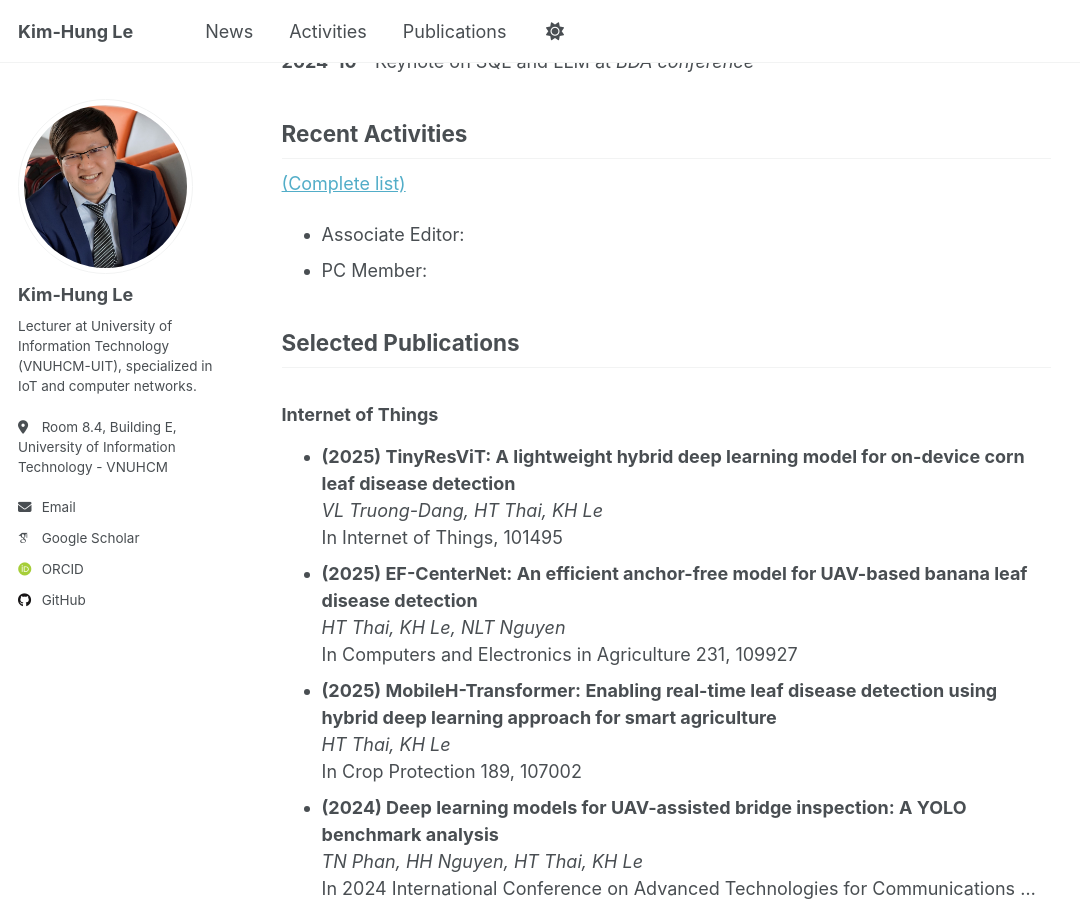
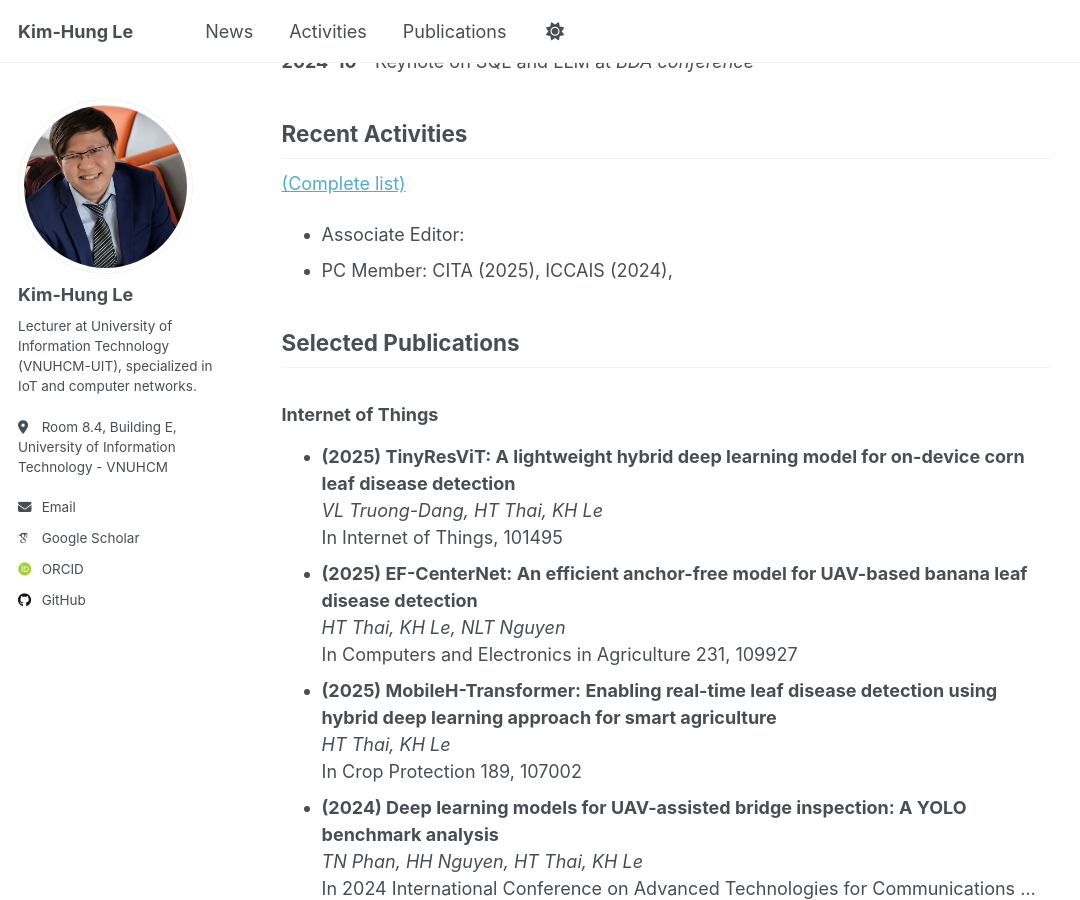
Before and after one commit to uit-iec/hunglk, a Jekyll site: the page built from _pages/index.md, in a window 1280 px wide and 900 px high, scrolled down 1109 px. Shown: the whole window, without its empty margins (0-1080 px from the left). Built offline with Jekyll 4.4.1, drawn with Linux system fonts in a browser that asks for light colours; some web fonts are replaced.

Commit message:
Update activities.yaml

```diff
--- a/_data/activities.yaml
+++ b/_data/activities.yaml
@@ -12,6 +12,8 @@ chair_roles:
     conference: ICCAIS
     year: 2024
 
-# pc_member:
-#   - year: 2025
-#     conferences: [CITA]
+pc_member:
+  - year: 2025
+    conferences: [CITA]
+  - year: 2024
+    conferences: [ICCAIS]
```
